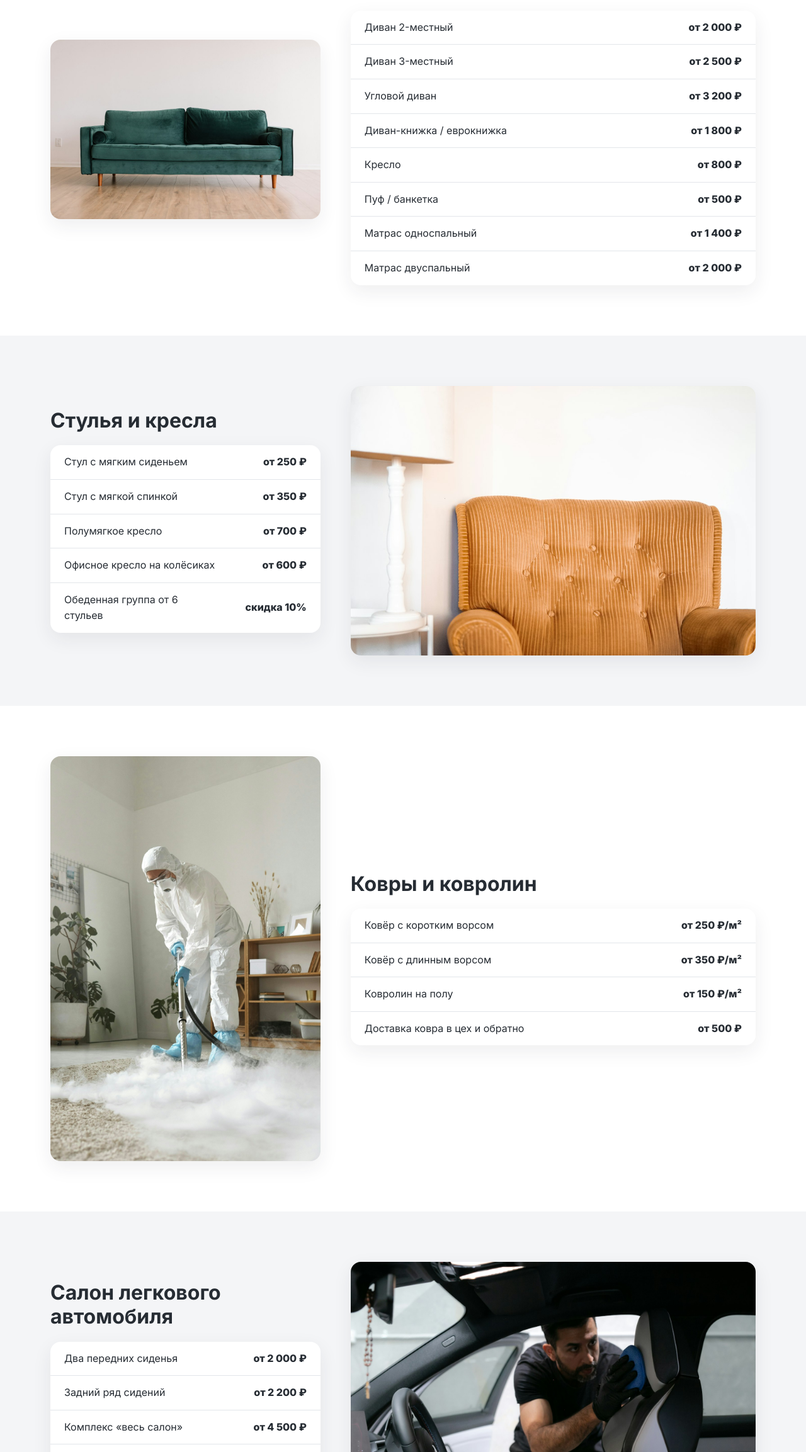
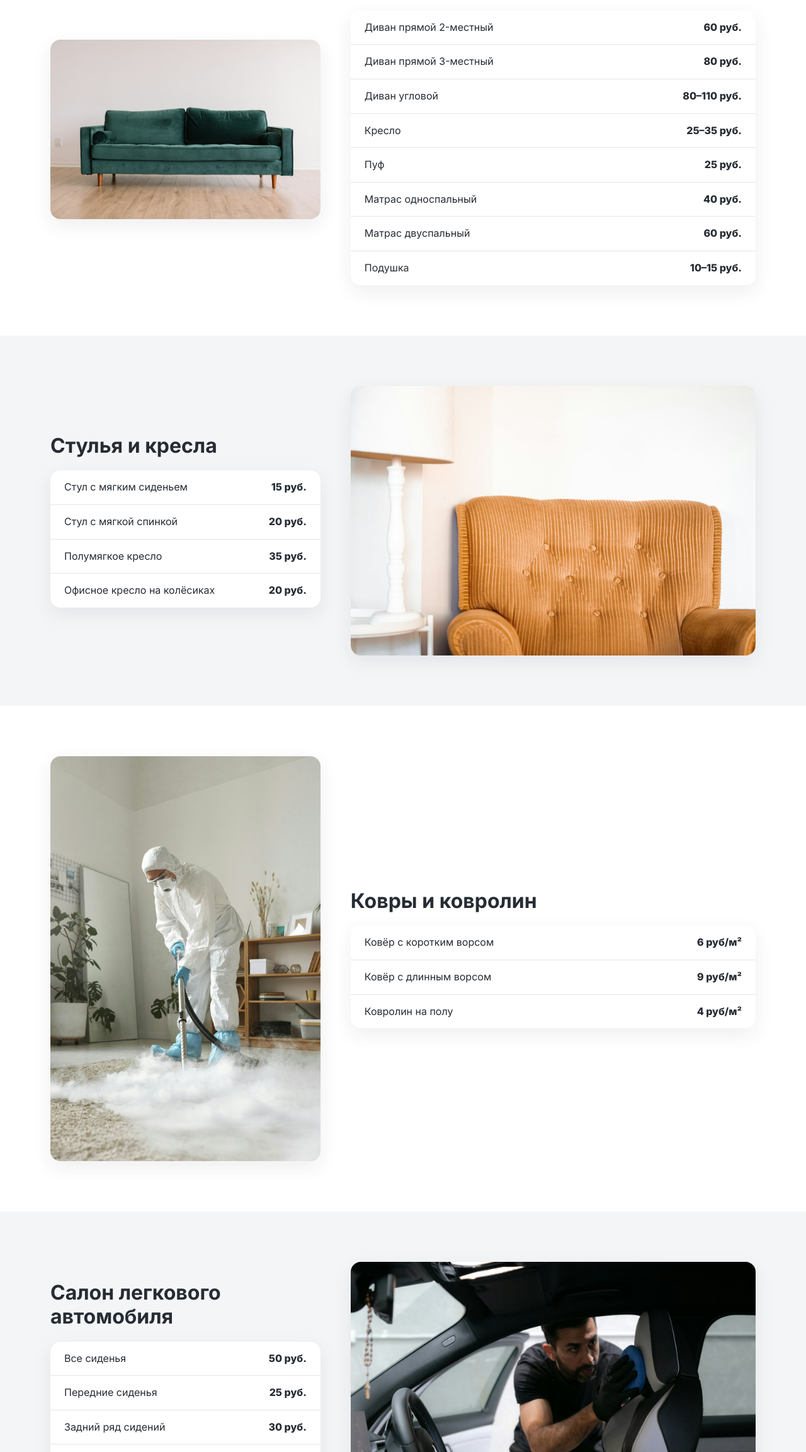
Before and after one commit to Kebikov95/cleaning-site, a website: page prices.html in a window 1280 px wide. Shown: the part 494-2800 px from the top of the page at 63% size. Drawn offline with Linux system fonts and the light colour scheme.

Commit message:
Цены в бел. рублях, карточка подушек, сушка 3–5 часов, без «3000 диванов»

```diff
--- a/prices.html
+++ b/prices.html
@@ -63,14 +63,14 @@
           <h2>Диваны и мягкая мебель</h2>
           <table class="price-table">
             <tbody>
-              <tr><td>Диван 2-местный</td><td>от 2 000 ₽</td></tr>
-              <tr><td>Диван 3-местный</td><td>от 2 500 ₽</td></tr>
-              <tr><td>Угловой диван</td><td>от 3 200 ₽</td></tr>
-              <tr><td>Диван-книжка / еврокнижка</td><td>от 1 800 ₽</td></tr>
-              <tr><td>Кресло</td><td>от 800 ₽</td></tr>
-              <tr><td>Пуф / банкетка</td><td>от 500 ₽</td></tr>
-              <tr><td>Матрас односпальный</td><td>от 1 400 ₽</td></tr>
-              <tr><td>Матрас двуспальный</td><td>от 2 000 ₽</td></tr>
+              <tr><td>Диван прямой 2-местный</td><td>60 руб.</td></tr>
+              <tr><td>Диван прямой 3-местный</td><td>80 руб.</td></tr>
+              <tr><td>Диван угловой</td><td>80–110 руб.</td></tr>
+              <tr><td>Кресло</td><td>25–35 руб.</td></tr>
+              <tr><td>Пуф</td><td>25 руб.</td></tr>
+              <tr><td>Матрас односпальный</td><td>40 руб.</td></tr>
+              <tr><td>Матрас двуспальный</td><td>60 руб.</td></tr>
+              <tr><td>Подушка</td><td>10–15 руб.</td></tr>
             </tbody>
           </table>
         </div>
@@ -86,11 +86,10 @@
           <h2>Стулья и кресла</h2>
           <table class="price-table">
             <tbody>
-              <tr><td>Стул с мягким сиденьем</td><td>от 250 ₽</td></tr>
-              <tr><td>Стул с мягкой спинкой</td><td>от 350 ₽</td></tr>
-              <tr><td>Полумягкое кресло</td><td>от 700 ₽</td></tr>
-              <tr><td>Офисное кресло на колёсиках</td><td>от 600 ₽</td></tr>
-              <tr><td>Обеденная группа от 6 стульев</td><td>скидка 10%</td></tr>
+              <tr><td>Стул с мягким сиденьем</td><td>15 руб.</td></tr>
+              <tr><td>Стул с мягкой спинкой</td><td>20 руб.</td></tr>
+              <tr><td>Полумягкое кресло</td><td>35 руб.</td></tr>
+              <tr><td>Офисное кресло на колёсиках</td><td>20 руб.</td></tr>
             </tbody>
           </table>
         </div>
@@ -106,10 +105,9 @@
           <h2>Ковры и ковролин</h2>
           <table class="price-table">
             <tbody>
-              <tr><td>Ковёр с коротким ворсом</td><td>от 250 ₽/м²</td></tr>
-              <tr><td>Ковёр с длинным ворсом</td><td>от 350 ₽/м²</td></tr>
-              <tr><td>Ковролин на полу</td><td>от 150 ₽/м²</td></tr>
-              <tr><td>Доставка ковра в цех и обратно</td><td>от 500 ₽</td></tr>
+              <tr><td>Ковёр с коротким ворсом</td><td>6 руб/м²</td></tr>
+              <tr><td>Ковёр с длинным ворсом</td><td>9 руб/м²</td></tr>
+              <tr><td>Ковролин на полу</td><td>4 руб/м²</td></tr>
             </tbody>
           </table>
         </div>
@@ -125,11 +123,11 @@
           <h2>Салон легкового автомобиля</h2>
           <table class="price-table">
             <tbody>
-              <tr><td>Два передних сиденья</td><td>от 2 000 ₽</td></tr>
-              <tr><td>Задний ряд сидений</td><td>от 2 200 ₽</td></tr>
-              <tr><td>Комплекс «весь салон»</td><td>от 4 500 ₽</td></tr>
-              <tr><td>Потолок</td><td>от 1 200 ₽</td></tr>
-              <tr><td>Коврики и багажник</td><td>от 900 ₽</td></tr>
+              <tr><td>Все сиденья</td><td>50 руб.</td></tr>
+              <tr><td>Передние сиденья</td><td>25 руб.</td></tr>
+              <tr><td>Задний ряд сидений</td><td>30 руб.</td></tr>
+              <tr><td>Комплекс «весь салон»</td><td>120 руб.</td></tr>
+              <tr><td>Коврики и багажник</td><td>40 руб.</td></tr>
             </tbody>
           </table>
         </div>
@@ -141,11 +139,11 @@
         <h2 class="section-title">Дополнительные услуги</h2>
         <table class="price-table price-table-extra">
           <tbody>
-            <tr><td>Удаление запахов (озонирование)</td><td>от 800 ₽</td></tr>
-            <tr><td>Антибактериальная обработка</td><td>от 600 ₽</td></tr>
-            <tr><td>Защита ткани от пятен</td><td>от 900 ₽</td></tr>
-            <tr><td>Выведение сложных пятен</td><td>от 300 ₽</td></tr>
-            <tr><td>Экспресс-сушка турбосушкой</td><td>от 400 ₽</td></tr>
+            <tr><td>Антибактериальная обработка</td><td>30 руб.</td></tr>
+            <tr><td>Обработка паром (паропылесосом)</td><td>30 руб.</td></tr>
+            <tr><td>Защита ткани от пятен</td><td>от 30 руб.</td></tr>
+            <tr><td>Выведение сложных пятен</td><td>от 15 руб.</td></tr>
+            <tr><td>Экспресс-сушка турбосушкой</td><td>от 20 руб.</td></tr>
           </tbody>
         </table>
         <p class="price-note">
```
Also changed, not shown: index.html (+19 -9 lines), assets/img/pillows.jpg (added).
